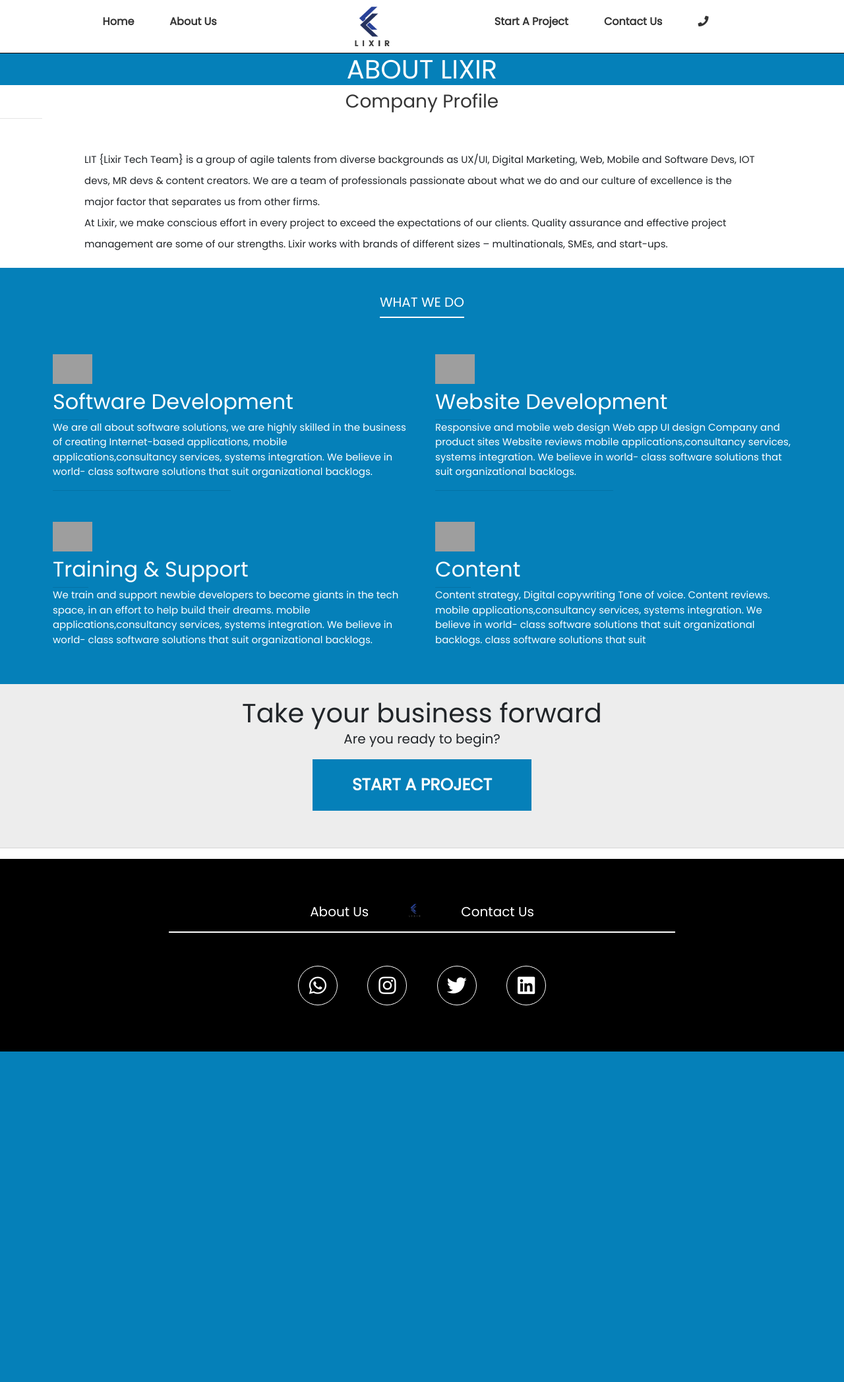
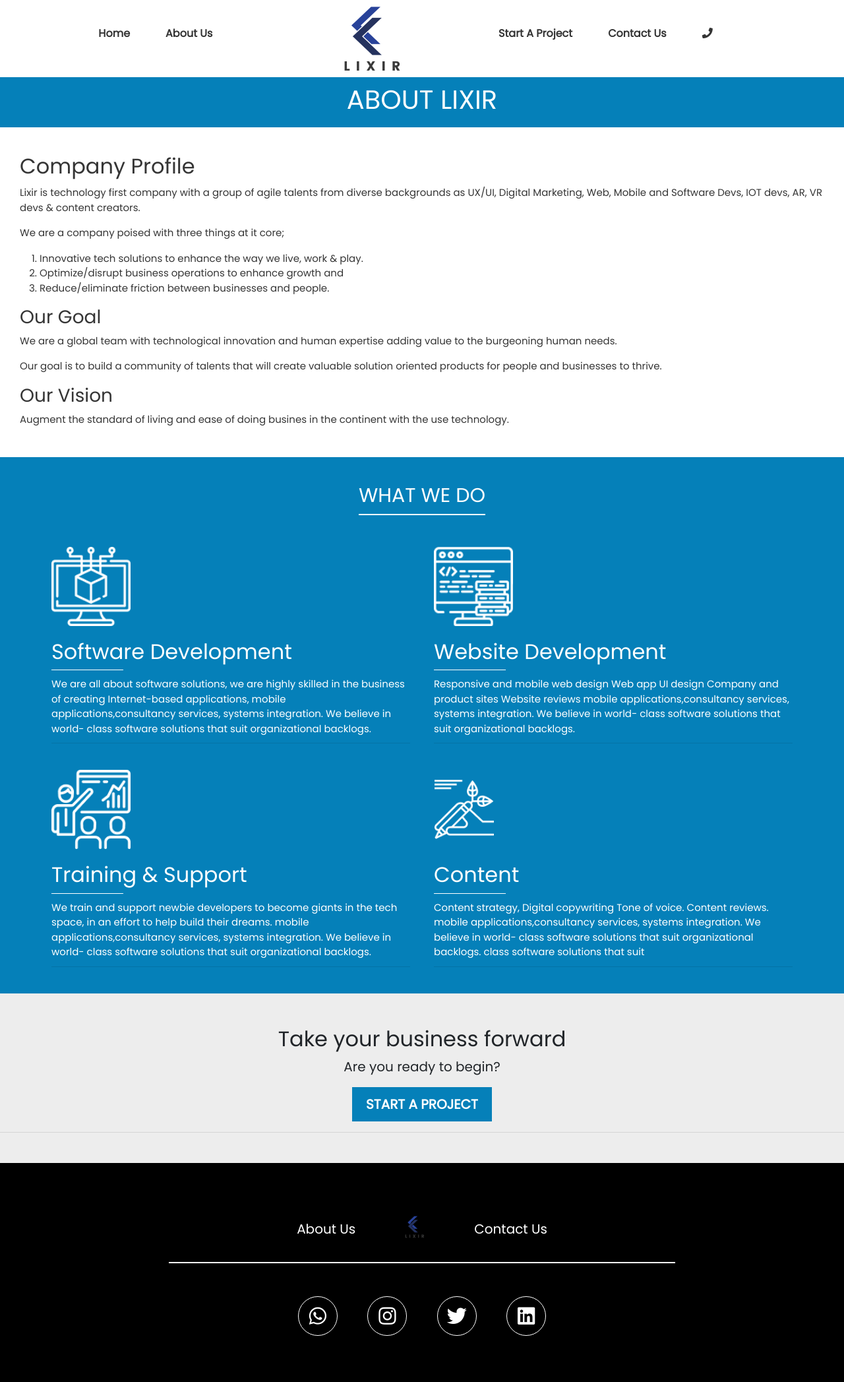
Before and after one commit to phiiileo/lit-page, a PHP site: page /about-us.php in a window 1280 px wide. Shown: the whole page at 66% size. Before the commit the page ends 1594 px from the top, so only its background shows below. Run offline with PHP 8.4, Linux system fonts and the light colour scheme; some libraries are stand-ins or nearby versions; grey boxes are pictures that could not be loaded.

Commit message:
updated about-us.php

```diff
--- a/Fragments/header.php
+++ b/Fragments/header.php
@@ -7,7 +7,7 @@
             <a href="index.php">Home</a>
             <a href="about-us.php">About Us</a>
         </span>
-        <a class="logo"><img src="images/brand_logo.png" class="logoImg" alt=""></a>
+        <a class="logo" href="index.php"><img src="images/brand_logo.png" class="logoImg" alt=""></a>
         <span class="nav_link">
         <a href="project-request.php">Start A Project</a>
         <a href="contact-us.php">Contact Us</a>
--- a/about-us.php
+++ b/about-us.php
@@ -13,7 +13,7 @@
     <link href="https://fonts.googleapis.com/css?family=Poppins&display=swap" rel="stylesheet">
     <link rel="stylesheet" type="text/css"
         href="https://cdnjs.cloudflare.com/ajax/libs/font-awesome/5.11.2/css/all.min.css">
-        <link rel="stylesheet" href="css/about_us.css">
+    <link rel="stylesheet" href="css/about-us.css">
 
 </head>
 
@@ -23,25 +23,35 @@
         <div class="about">
             <h1>About Lixir</h1>
         </div>
-        <div>
-            <h3 class="profile">Company Profile</h3>
-            <hr class="line">
-            <p class="para">LIT {Lixir Tech Team} is a group of agile talents from diverse backgrounds as UX/UI, Digital
-                Marketing,
-                Web, Mobile and Software Devs, IOT devs, MR devs & content creators.
-                We are a team of professionals passionate about what we do and our culture of excellence is the major
-                factor that separates us from other firms. <br>
-                At Lixir, we make conscious effort in every project to exceed the expectations of our clients. Quality
-                assurance and effective project management are some of our strengths.
-
-                Lixir works with brands of different sizes – multinationals, SMEs, and start-ups.
-            </p>
+        <div class="profile">
+            <h2 class="">Company Profile</h3>
+                <p class="">Lixir is technology first company with a group of agile talents from diverse backgrounds as
+                    UX/UI, Digital Marketing, Web, Mobile and Software Devs, IOT devs, AR, VR devs & content creators.
+                </p>
+                <p class="">We are a company poised with three things at it core;
+                    <ol>
+                        <li>Innovative tech solutions to enhance the way we live, work & play.</li>
+                        <li>Optimize/disrupt business operations to enhance growth and </li>
+                        <li>Reduce/eliminate friction between businesses and people.</li>
+                    </ol>
+                </p>
+                <p class="">
+                    <h3>Our Goal</h3>
+                    We are a global team with technological innovation and human expertise adding value to the
+                    burgeoning human needs.
+                </p>
+                <p class="">Our goal is to build a community of talents that will create valuable solution oriented
+                    products for people and businesses to thrive.</p>
+                <p class="">
+                    <h3>Our Vision</h3>
+                    Augment the standard of living and ease of doing busines in the continent with the use technology.
+                </p>
         </div>
         <div class="services">
             <h1>What We Do</h1>
             <div class="cen">
                 <div class="service">
-                    <img src="./img/surface1.png" alt="">
+                    <img src="./images/surface1.png" alt="">
                     <h2>Software Development</h2>
                     <hr class="title">
 
@@ -59,7 +69,7 @@
 
                 </div>
                 <div class="service">
-                    <img src="./img/data 1.png" alt="">
+                    <img src="./images/data 1.png" alt="">
                     <h2>Website Development</h2>
                     <hr class="title">
 
@@ -80,7 +90,7 @@
 
                 </div>
                 <div class="service">
-                    <img src="./img/presentation 1.png" alt="">
+                    <img src="./images/presentation 1.png" alt="">
                     <h2>Training & Support</h2>
                     <hr class="title">
 
@@ -97,10 +107,11 @@
                         </span>
 
                     </p>
+                    <hr class="rule">
 
                 </div>
                 <div class="service">
-                    <img src="./img/Frame 1.png" alt="">
+                    <img src="./images/Frame 1.png" alt="">
                     <h2>Content</h2>
                     <hr class="title">
 
@@ -119,13 +130,14 @@
 
 
                     </p>
+                    <hr class="rule">
 
                 </div>
             </div>
         </div>
         <div class="section">
-            <h1 class="take">Take your business forward</h1>
-            <p class="ready">Are you ready to begin?</p>
+            <h2>Take your business forward</h2>
+            <p>Are you ready to begin?</p>
             <a href="project-request.php"><button>Start A Project</button></a>
             <hr>
         </div>
@@ -133,7 +145,6 @@
 
     <?php require_once "./Fragments/footer.php" ?>
 
-    <script src="./js/app.js"></script>
 </body>
 
 </html>
--- /dev/null
+++ b/css/about-us.css
@@ -0,0 +1,178 @@
+* {
+  margin: 0;
+  padding: 0;
+  -webkit-box-sizing: border-box;
+          box-sizing: border-box;
+  font-family: "Poppins", sans-serif;
+  font-style: normal;
+  font-weight: normal;
+}
+
+body {
+  background-color: #ffffff;
+  overflow-x: hidden;
+}
+
+a {
+  text-decoration: none;
+  color: #333333;
+}
+
+a:hover, button:hover {
+  opacity: .7;
+}
+
+img {
+  -o-object-fit: contain;
+     object-fit: contain;
+}
+
+body {
+  font-size: 15px;
+  line-height: 1.5;
+  padding: 0;
+  margin: 0;
+  background-color: white;
+}
+
+body .about {
+  background: #0580b9;
+  color: white;
+  text-align: center;
+  text-transform: uppercase;
+  padding: 10px 0;
+}
+
+body .profile {
+  color: #353535;
+  padding: 30px;
+}
+
+body .profile h2 {
+  margin: 10px 0;
+}
+
+body .profile ol {
+  padding: 0 30px;
+  font-style: italic;
+}
+
+body .services {
+  background: #0580b9;
+  text-align: center;
+}
+
+body .services h1 {
+  display: inline-block;
+  text-transform: uppercase;
+  border-bottom: 2.5px solid #ffffff;
+  font-size: 30px;
+  padding-bottom: 10px;
+  margin-top: 40px;
+  color: #ffffff;
+}
+
+body .services .cen {
+  max-width: 1200px;
+  margin: auto;
+  overflow: hidden;
+  padding: 20px;
+  display: -ms-grid;
+  display: grid;
+  -ms-grid-columns: 1fr 1fr;
+      grid-template-columns: 1fr 1fr;
+}
+
+body .services .service {
+  color: #ffffff;
+  display: inline-block;
+  margin: 0 -2px;
+  padding: 20px;
+  -webkit-box-sizing: border-box;
+          box-sizing: border-box;
+  cursor: pointer;
+  -webkit-transition: 0.4s;
+  transition: 0.4s;
+  text-align: left;
+}
+
+body .services .service img {
+  width: 120px !important;
+  height: 120px !important;
+  margin-bottom: 20px;
+}
+
+body .services .service .rule {
+  width: 100%;
+  margin: 0;
+}
+
+body .services .service .title {
+  width: 20%;
+  margin: 0;
+  border-color: white;
+}
+
+body .services .service p {
+  margin: 10px 0;
+}
+
+body .section {
+  background: #ededed;
+  text-align: center;
+  padding: 30px 0;
+}
+
+body .section h2 {
+  padding-top: 20px;
+}
+
+body .section p {
+  font-size: 20px;
+}
+
+body .section button {
+  background-color: #0580b9;
+  border: 1px solid #0580b9;
+  color: white;
+  padding: 10px 20px;
+  text-align: center;
+  text-decoration: none;
+  display: inline-block;
+  font-size: 20px;
+  text-transform: uppercase;
+  -webkit-transition: 0.3s;
+  transition: 0.3s;
+  cursor: pointer;
+  font-weight: bold;
+}
+
+body .section button:hover {
+  border: 1px solid #353535;
+  color: #353535;
+  background: white;
+  font-weight: bold;
+}
+
+body .section button:active {
+  -webkit-transform: scale(0.8);
+          transform: scale(0.8);
+}
+
+@media screen and (max-width: 700px) {
+  .content .profile h2,
+  .content .profile h3,
+  .content .profile p {
+    text-align: center;
+  }
+  .content .services .cen {
+    display: block;
+  }
+  .content .services .cen .service {
+    text-align: center;
+  }
+  .content .services .cen .service .title {
+    margin: 0 auto;
+  }
+}
+/*# sourceMappingURL=about-us.css.map */
--- a/css/about_us.css
+++ /dev/null
@@ -1,160 +0,0 @@
-body{
-    font-family: 'poppins', sans-serif;
-    font-size: 15px;
-    line-height: 1.5;
-    padding: 0;
-    margin: 0;
-    background-color: white;
-
-}
-body header{
-    border-bottom: 1px solid black;
-}
-
-.about{
-    background: #0580B9;
-    color: white;
-    text-align: center;
-    text-transform: uppercase;
-}
-
-.profile{
-    color: #353535;
-    text-align: center;
-}
-
-.line{
-    width:5%;
-    margin-top: 5px;
-}
-
-.para{
-    padding-top: 30px;
-    width: 80%;
-    margin: auto;
-    overflow: hidden;
-    font-weight: 500;
-    line-height: 2rem;
-    padding-bottom: 20px;
-}
-
-.section{
-    background: #EDEDED;
-    text-align: center;
-}
-
-.take{
-    padding-top: 20px;
-    margin-block-start: 0em;
-    margin-block-end: 0em;
-    margin-inline-start: 0px;
-    margin-inline-end: 0px;
-}
-
-button{
-    background: #0580B9;
-    border: none;
-    color: white;
-    padding: 20px 60px;
-    text-align: center;
-    text-decoration: none;
-    display: inline-block;
-    font-size: 25px;
-    text-transform: uppercase;
-    margin-bottom: 40px;
-    transition: 0.3s ;
-    cursor: pointer;
-    font-weight: bold;
-}
-
-.ready{
-    font-size: 20px;
-}
-
-button:hover{
-    border: 1px solid #353535;
-    color: #353535;
-    background: white;
-    font-weight: bold;
-}
-
-button:active {
-    transform: scale(0.95);
-}
-
-button:focus {
-    outline: none;
-}
-
-
-
-
-.services{
-    background: #0580B9;
-    text-align: center;
-
-}
-
-.services h1{
-    display: inline-block;
-    text-transform: uppercase;
-    border-bottom: 2.5px solid #ffffff;
-    font-size: 20px;
-    padding-bottom: 10px;
-    margin-top: 40px;
-    color: #ffffff;
-}
-
-.cen{
-    max-width: 1200px;
-    margin: auto;
-    overflow: hidden;
-    padding: 20px;
-}
-
-.service{
-    color: #ffffff;
-    display: inline-block;
-    width: calc(100% / 2);
-    margin: 0 -2px;
-    padding: 20px;
-    box-sizing: border-box;
-    cursor: pointer;
-    transition: 0.4s;
-    text-align: left;
-}
-
-.service:hover{
-    background: #05638e;
-}
-
-img{
-    width: 60px !important;
-    height: 60px !important;
-}
-
-.rule{
-    width: 50%;
-    margin: 0;
-}
-
-.title{
-    width: 10%;
-    margin: 0;
-}
-
-span{
-    display: hidden;
-}
-
-
-@media screen and (max-width: 800px) {
-    .service{
-        width: 100%;
-    }
-}
-
-.content {
-    position: relative;
-    z-index: -10;
-}
--- a/css/header-footer.css
+++ b/css/header-footer.css
@@ -63,7 +63,7 @@ header nav .nav_link a {
 
 header nav .logo:hover {
   opacity: 1;
-  cursor: initial;
+  cursor: pointer;
 }
 
 @media screen and (max-width: 778px) {
--- /dev/null
+++ b/css/sass/about-us.scss
@@ -0,0 +1,144 @@
+@import "./fragments/config";
+body {
+  font-size: 15px;
+  line-height: 1.5;
+  padding: 0;
+  margin: 0;
+  background-color: white;
+
+  .about {
+    background: #0580b9;
+    color: white;
+    text-align: center;
+    text-transform: uppercase;
+    padding: 10px 0;
+  }
+
+  .profile {
+    color: #353535;
+    padding: 30px;
+
+    h2 {
+      margin: 10px 0;
+    }
+
+    ol {
+      padding: 0 30px;
+      font-style: italic;
+    }
+  }
+
+  .services {
+    background: #0580b9;
+    text-align: center;
+    h1 {
+      display: inline-block;
+      text-transform: uppercase;
+      border-bottom: 2.5px solid #ffffff;
+      font-size: 30px;
+      padding-bottom: 10px;
+      margin-top: 40px;
+      color: #ffffff;
+    }
+    .cen {
+      max-width: 1200px;
+      margin: auto;
+      overflow: hidden;
+      padding: 20px;
+      display: grid;
+      grid-template-columns: 1fr 1fr;
+    }
+    .service {
+      color: #ffffff;
+      display: inline-block;
+      margin: 0 -2px;
+      padding: 20px;
+      box-sizing: border-box;
+      cursor: pointer;
+      transition: 0.4s;
+      text-align: left;
+
+      img {
+        width: 120px !important;
+        height: 120px !important;
+        margin-bottom: 20px;
+      }
+
+      .rule {
+        width: 100%;
+        margin: 0;
+      }
+
+      .title {
+        width: 20%;
+        margin: 0;
+        border-color: white;
+      }
+      p {
+        margin: 10px 0;
+      }
+    }
+  }
+
+  .section {
+    background: #ededed;
+    text-align: center;
+    padding: 30px 0;
+    h2 {
+      padding-top: 20px;
+    }
+    p {
+      font-size: 20px;
+    }
+    button {
+      background-color: #0580b9;
+      border: 1px solid #0580b9;
+      color: white;
+      padding: 10px 20px;
+      text-align: center;
+      text-decoration: none;
+      display: inline-block;
+      font-size: 20px;
+      text-transform: uppercase;
+      transition: 0.3s;
+      cursor: pointer;
+      font-weight: bold;
+    }
+
+    button:hover {
+      border: 1px solid #353535;
+      color: #353535;
+      background: white;
+      font-weight: bold;
+    }
+
+    button:active {
+      transform: scale(0.8);
+    }
+  }
+}
+
+@media screen and (max-width: 700px) {
+  .content {
+    .profile {
+      h2,
+      h3,
+      p {
+        text-align: center;
+      }
+    }
+    .services {
+      .cen {
+        display: block;
+
+        .service {
+          text-align: center;
+
+          .title {
+            margin: 0 auto;
+          }
+        }
+      }
+    }
+  }
+}
--- a/css/sass/fragments/_header.scss
+++ b/css/sass/fragments/_header.scss
@@ -22,7 +22,7 @@ header {
     }
     .logo:hover{
       opacity: 1;
-      cursor: initial;
+      cursor: pointer;
     }
   }
 }
--- a/index.php
+++ b/index.php
@@ -18,7 +18,7 @@
 
             <section class="row1">
                 <div class="cta">
-                    <h3>Giving life to your project</h3>
+                    <h3>Innovative tech solutions with the spark of life.</h3>
                     <button><a href="project-request.php">Start A Project Now</a></button>
                 </div>
                 <div class="carousel1">
```
Also changed, not shown: 1 other file.
